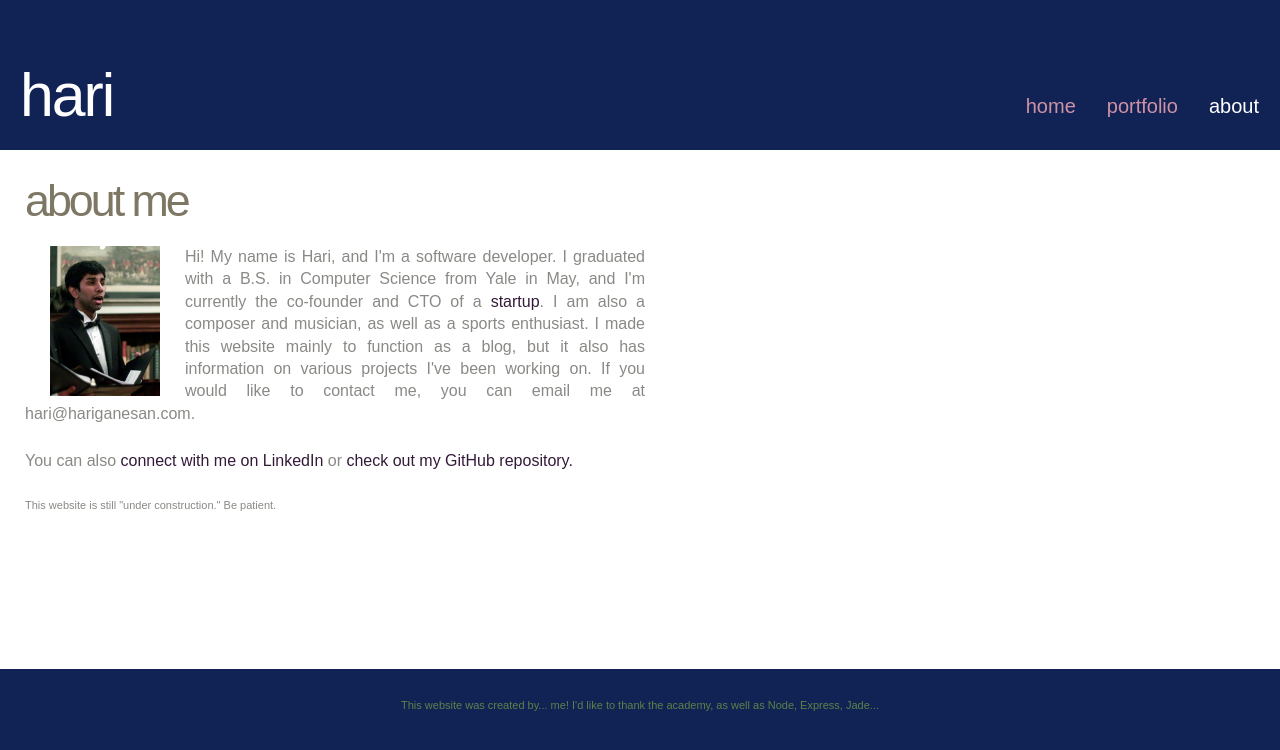
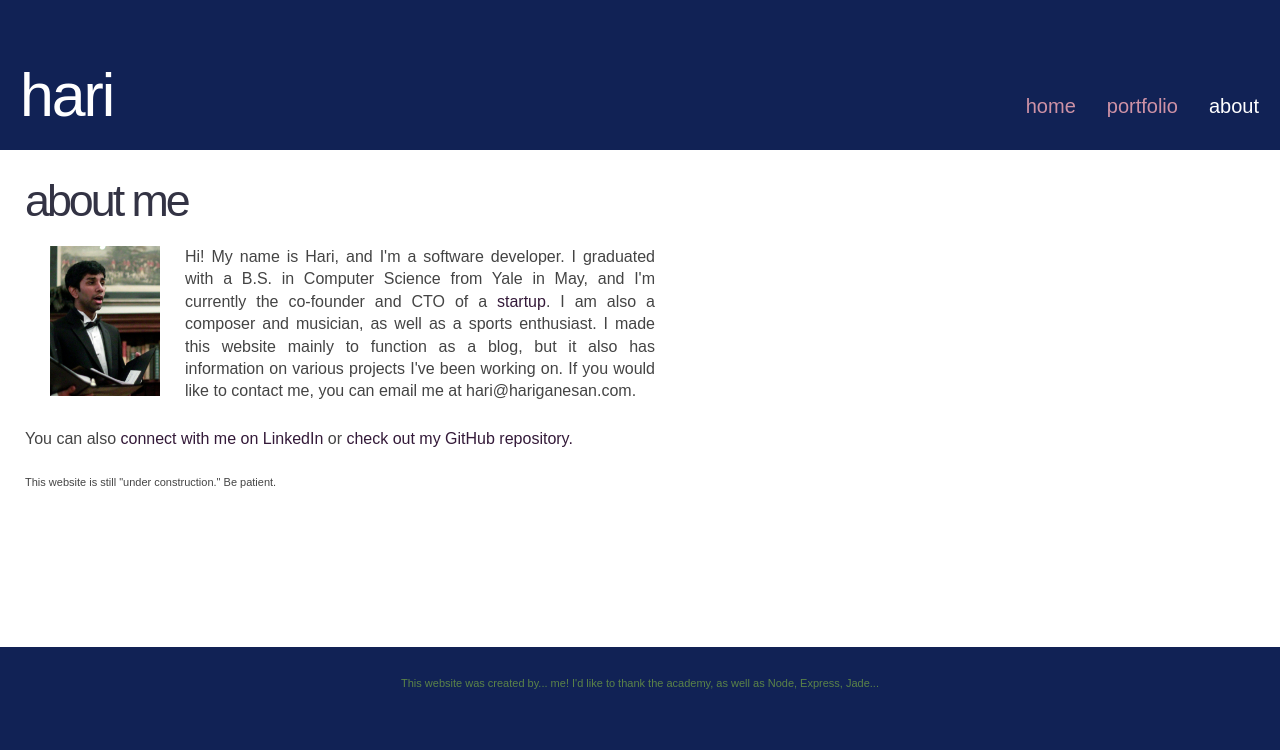
Before and after one commit to hariganesan/fried-python, a Django app: template templates/about.html in a window 1280 px wide. Shown: the top 750 px of the page. Run offline with Django 3.2, Linux system fonts and the light colour scheme; the template is opened without the code that fills it, so the values that code supplies are empty.

Commit message:
Fixed some css colors.

```diff
--- a/static/css/main.css
+++ b/static/css/main.css
@@ -5,7 +5,7 @@ body {
 	font-family: 'Source Sans Pro', sans-serif;
 	font-weight: 300;
 	font-size: 16px;
-	color: #8A8985;
+	color: #444;
 	height: 100%;
 	background-color: #000;
 }
@@ -17,7 +17,7 @@ h1, h2, h3 {
 	padding: 0;
 	text-transform: lowercase;
 	font-weight: normal;
-	color: #7D7764;
+	color: #333;
 }
 
 h1 {
@@ -191,7 +191,7 @@ a:hover {
 
 #content {
 	float: left;
-	width: 620px;
+	width: 630px;
 	padding: 0px 40px 0px 0px;
 }
 
@@ -207,7 +207,7 @@ a:hover {
 .post .title a {
 	border: none;
 	text-transform: lowercase;
-	color: #7D7764;
+	color: #334;
 }
 
 .post .meta {
```
